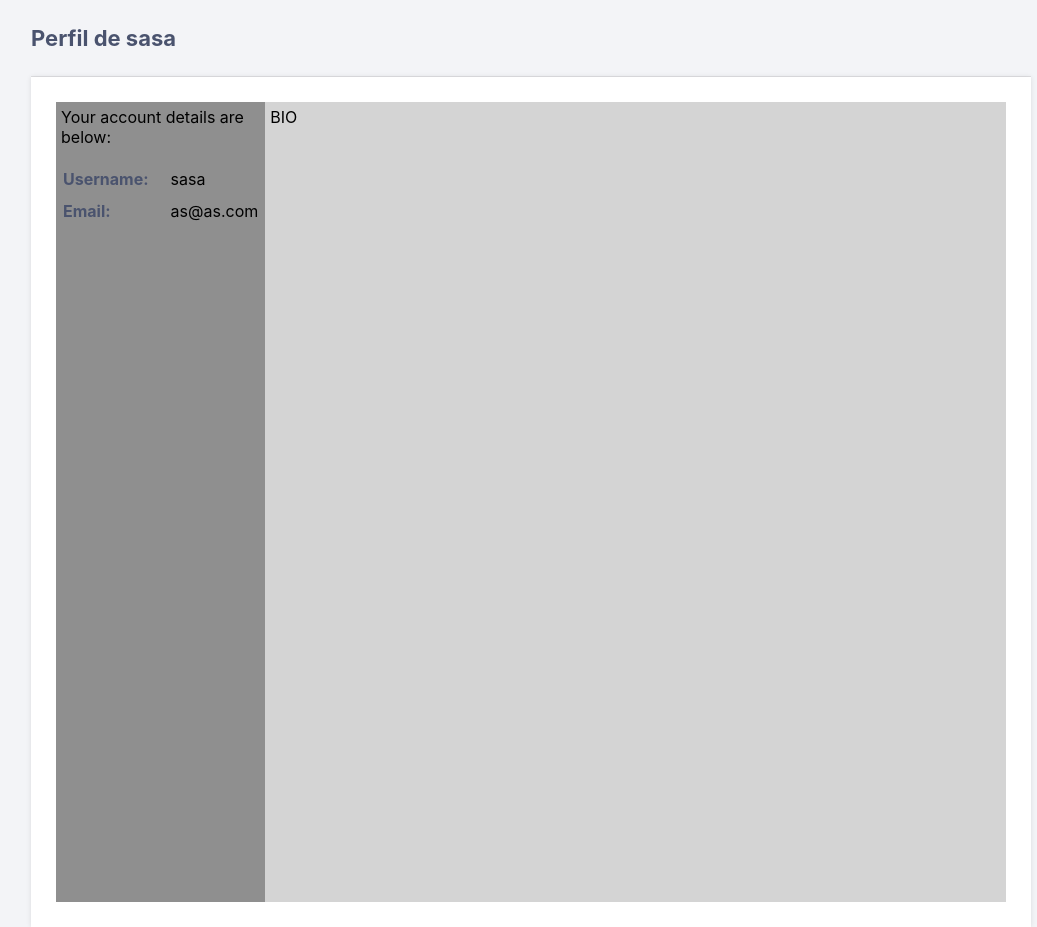
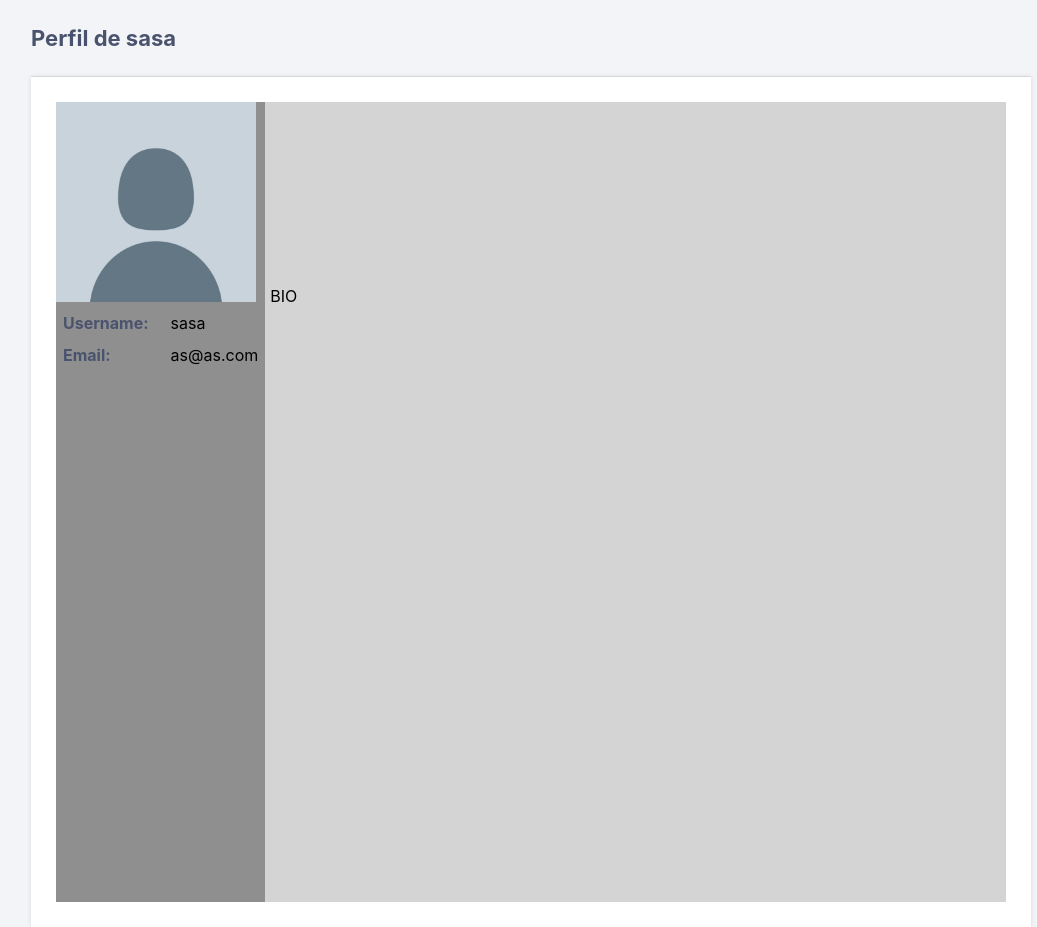
Before and after one commit to DanielAugusto191/BooksReview, a Flask app: page /profile in a window 1280 px wide. Shown: the part 60-987 px from the top of the page, without its empty margins (109-1146 px from the left). Run offline with Flask 2, Linux system fonts and the light colour scheme; a user stored in the database is signed in; data comes from the database, SQL or seed files in the repository.

Commit message:
half commit to pull review page

```diff
--- a/templates/profile.html
+++ b/templates/profile.html
@@ -6,7 +6,7 @@
 <h2> Perfil de {{ account['username'] }}</h2>
 <div id="userContainer">
     <div id="UserInfo">
-        <p>Your account details are below:</p>
+        <img src="{{ url_for('static', filename='profilePics/default.png')}}" width="200">
         <table>
             <tr>
                 <td>Username:</td>
```
